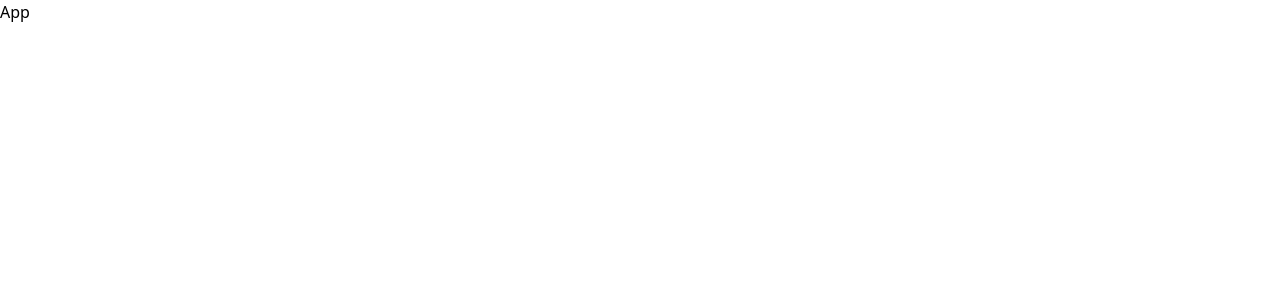
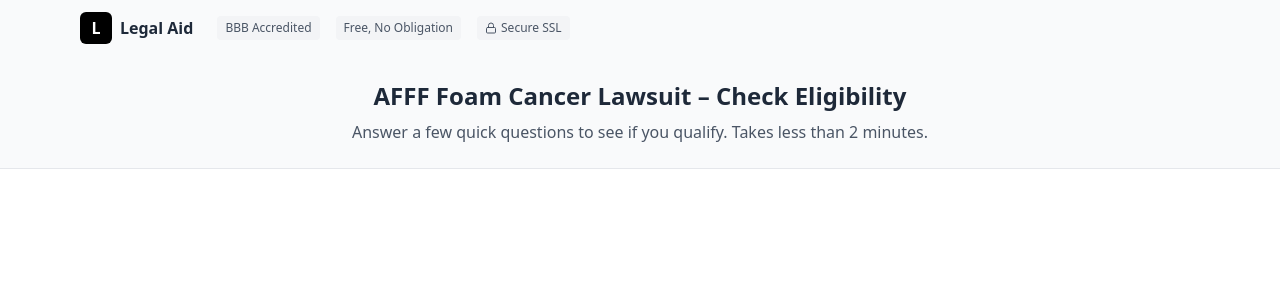
Before and after one commit to GKmaster-coder/medical-chat, a React (Vite) app: page / in a window 1280 px wide. Shown: the top 300 px of the page. Built offline with nearby package versions, Linux system fonts and the light colour scheme.

Commit message:
create a header section

```diff
--- a/src/App.jsx
+++ b/src/App.jsx
@@ -1,8 +1,11 @@
 import React from 'react'
+import Header from './componemt/header'
 
 const App = () => {
   return (
-    <div>App</div>
+    <div>
+      <Header />
+    </div>
   )
 }
 
--- /dev/null
+++ b/src/componemt/Header.jsx
@@ -0,0 +1,48 @@
+import React from "react";
+import { ShieldCheck, Lock } from "lucide-react";
+
+export default function Header() {
+  return (
+    <header className="w-full bg-gray-50 border-b border-gray-200">
+      <div className="max-w-6xl mx-auto flex flex-col md:flex-row items-center justify-between px-4 py-3">
+
+        {/* Left: Logo + Trust Badges */}
+        <div className="flex items-center space-x-6">
+          {/* Logo */}
+          <div className="flex items-center space-x-2">
+            <div className="w-8 h-8 bg-black rounded-md flex items-center justify-center text-white font-bold">
+              L
+            </div>
+            <span className="font-semibold text-gray-800">Legal Aid</span>
+          </div>
+
+          {/* Trust Badges */}
+          <div className="flex items-center space-x-4 text-xs text-gray-600">
+            <span className="px-2 py-1 bg-gray-100 rounded">BBB Accredited</span>
+            <span className="px-2 py-1 bg-gray-100 rounded">Free, No Obligation</span>
+            <span className="flex items-center px-2 py-1 bg-gray-100 rounded space-x-1">
+              <Lock className="w-3 h-3" />
+              <span>Secure SSL</span>
+            </span>
+          </div>
+        </div>
+
+        {/* Right: CTA or Icons (optional) */}
+          {/* Right: CTA or Icons (optional) */}
+          <div className="mt-3 md:mt-0 flex space-x-3">
+            {/* Button removed */}
+          </div>
+      </div>
+
+      {/* Headline + Subheadline */}
+      <div className="max-w-3xl mx-auto text-center px-4 py-6">
+        <h1 className="text-xl md:text-2xl font-bold text-gray-800">
+          AFFF Foam Cancer Lawsuit – Check Eligibility
+        </h1>
+        <p className="mt-2 text-gray-600 text-sm md:text-base">
+          Answer a few quick questions to see if you qualify. Takes less than 2 minutes.
+        </p>
+      </div>
+    </header>
+  );
+}
```
